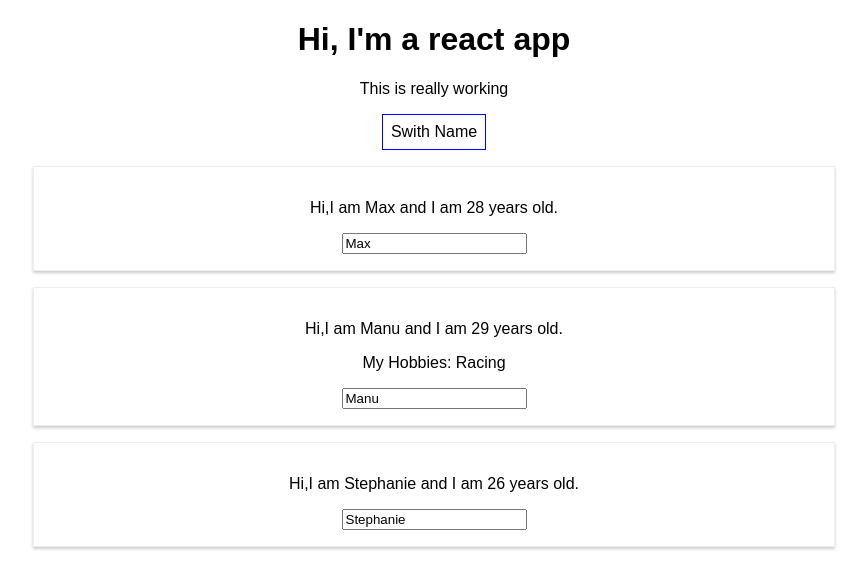
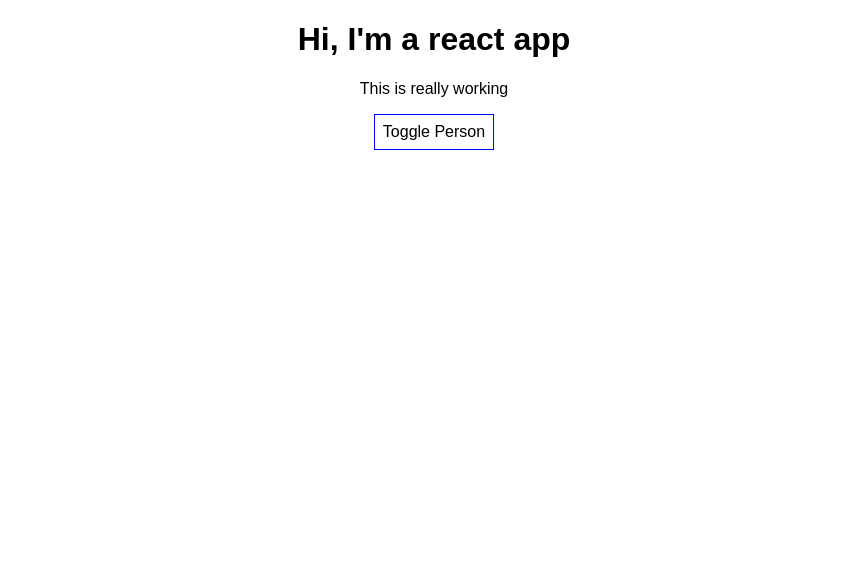
Before and after one commit to bsenduran/react-complete-guide, a React (Create React App) app: page / in a window 1280 px wide. Shown: the top 588 px of the page, without its empty margins (206-1073 px from the left). Built offline with nearby package versions, Linux system fonts and the light colour scheme.

Commit message:
Add conditional render

```diff
--- a/src/App.js
+++ b/src/App.js
@@ -4,33 +4,38 @@
 
 class App extends Component {
   state = {
-    persons:[
-      {name:"Max", age:28},
-      {name:"Manu",age:29},
-      {name:"Stephanie", age:26}
-    ]
+    persons: [
+      { name: "Max", age: 28 },
+      { name: "Manu", age: 29 },
+      { name: "Stephanie", age: 26 }
+    ],showPerson: false
   }
 
   switchNameHandler = (newName) => {
     // console.log("Clicked !!")
     this.setState({
-      persons:[
-        {name: newName, age:28},
-        {name:"Manu",age:29},
-        {name:"Stephanie", age:27}
-      ],otherState: "somevalue"
+      persons: [
+        { name: newName, age: 28 },
+        { name: "Manu", age: 29 },
+        { name: "Stephanie", age: 27 }
+      ], otherState: "somevalue"
     })
   }
 
   nameChangedHandler = (event) => {
     // console.log("Clicked !!")
     this.setState({
-      persons:[
-        {name: "Max", age:28},
-        {name: event.target.value, age:29},
-        {name:"Stephanie", age:26}
+      persons: [
+        { name: "Max", age: 28 },
+        { name: event.target.value, age: 29 },
+        { name: "Stephanie", age: 26 }
       ]
     })
+  }
+
+  togglePersonHandler = () => {
+    const currentShow = this.state.showPerson;
+    this.setState({ showPerson: !currentShow });
   }
 
   render() {
@@ -49,19 +54,22 @@
         <p>This is really working</p>
         <button
           style={style}
-          onClick = {() => this.switchNameHandler("Maximilian")}>Swith Name</button>
+          onClick={this.togglePersonHandler}>Toggle Person</button>
+        { this.state.showPerson ?
+          <div>
             <Person
               name={this.state.persons[0].name}
               age={this.state.persons[0].age} />
             <Person
               name={this.state.persons[1].name}
               age={this.state.persons[1].age}
-          click={this.switchNameHandler.bind(this,"Max!!")}
+              click={this.switchNameHandler.bind(this, "Max!!")}
               changed={this.nameChangedHandler}>My Hobbies: Racing</Person>
             <Person
               name={this.state.persons[2].name}
               age={this.state.persons[2].age} />
-
+          </div> : null
+        }
       </div>
     );
     // return React.createElement('div', {className:'App'}, React.createElement('h1', null, 'new Text to work'));
```
Lines whose indentation alone changed are shown as unchanged.
